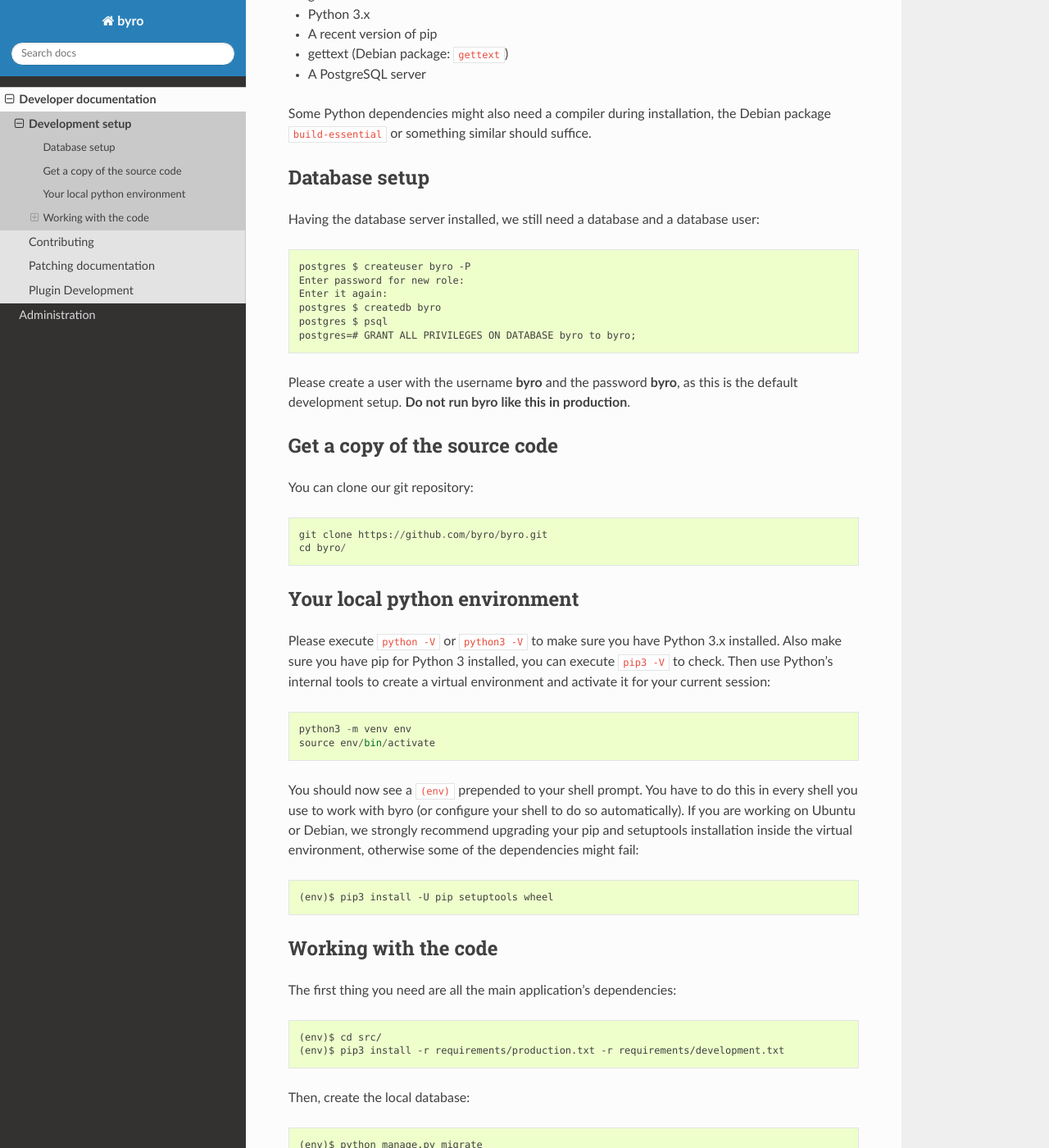
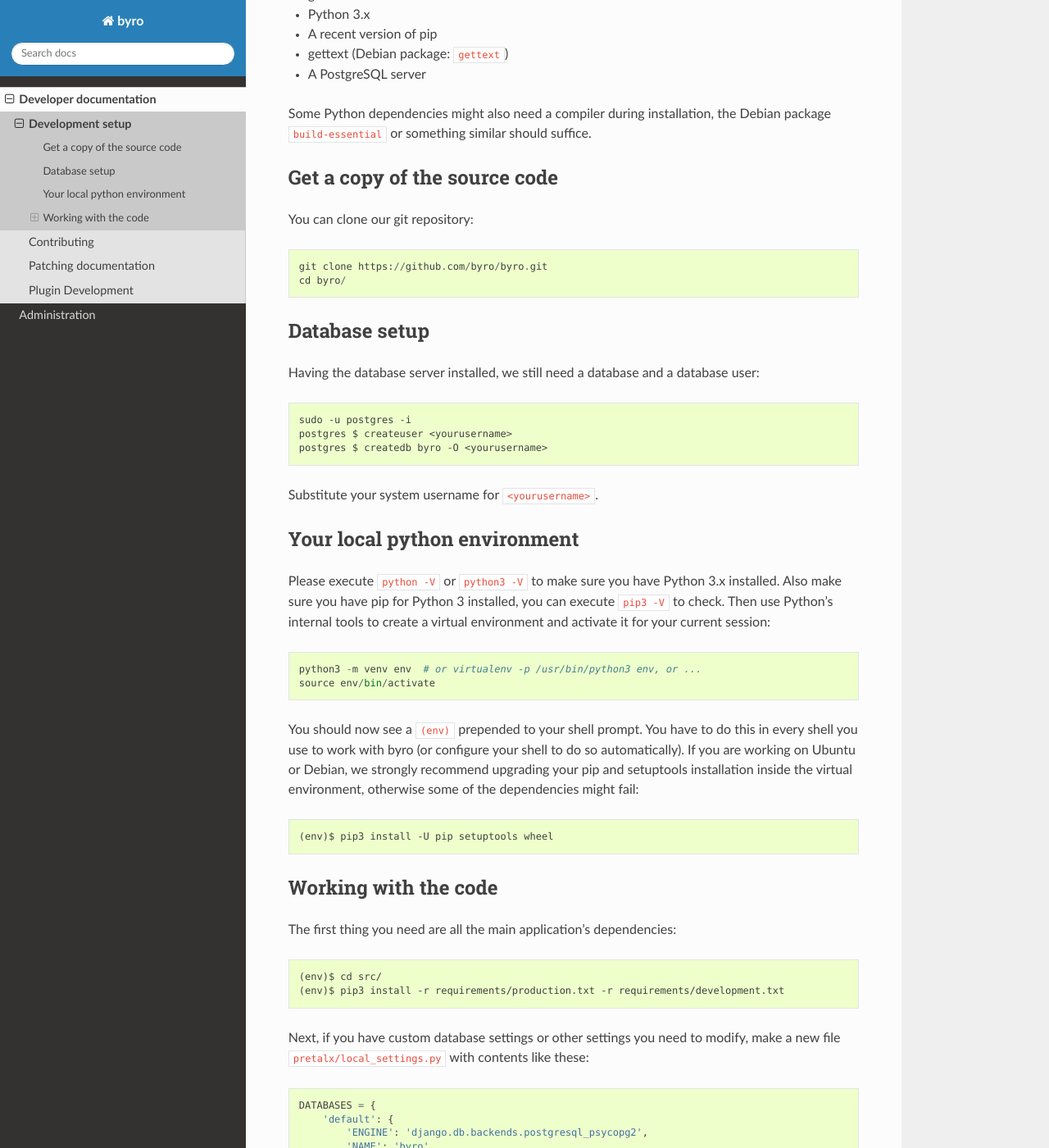
Before and after one commit to byro/byro, a Sphinx documentation site: the page built from docs/developer/setup.rst, in a window 1280 px wide and 1400 px high, scrolled down 322 px. Shown: the whole window at 82% size. Built offline with Sphinx 7.4.7 and the Read the Docs theme 2.0.0, drawn with Linux system fonts in a browser that asks for light colours; the version number could not be read and is left out; some of the changed text lies outside the part shown.

```diff
--- a/docs/developer/setup.rst
+++ b/docs/developer/setup.rst
@@ -16,28 +16,24 @@ Some Python dependencies might also need a compiler during installation, the Deb
 ``build-essential`` or something similar should suffice.
 
 
-Database setup
---------------
-
-Having the database server installed, we still need a database and a database user::
-
-  postgres $ createuser byro -P
-  Enter password for new role:
-  Enter it again:
-  postgres $ createdb byro
-  postgres $ psql
-  postgres=# GRANT ALL PRIVILEGES ON DATABASE byro to byro;
-
-Please create a user with the username **byro** and the password **byro**, as
-this is the default development setup. **Do not run byro like this in
-production**.
-
 Get a copy of the source code
 -----------------------------
 You can clone our git repository::
 
     git clone https://github.com/byro/byro.git
     cd byro/
+
+
+Database setup
+--------------
+
+Having the database server installed, we still need a database and a database user::
+
+  sudo -u postgres -i
+  postgres $ createuser <yourusername>
+  postgres $ createdb byro -O <yourusername>
+
+Substitute your system username for ``<yourusername>``.
 
 
 Your local python environment
@@ -48,7 +44,7 @@ installed. Also make sure you have pip for Python 3 installed, you can execute `
 Then use Python's internal tools to create a virtual environment and activate it for your current
 session::
 
-    python3 -m venv env
+    python3 -m venv env  # or virtualenv -p /usr/bin/python3 env, or ...
     source env/bin/activate
 
 You should now see a ``(env)`` prepended to your shell prompt. You have to do this in every shell
@@ -65,6 +61,19 @@ The first thing you need are all the main application's dependencies::
 
     (env)$ cd src/
     (env)$ pip3 install -r requirements/production.txt -r requirements/development.txt
+
+Next, if you have custom database settings or other settings you need to modify, make a new
+file ``pretalx/local_settings.py`` with contents like these::
+
+    DATABASES = {
+        'default': {
+            'ENGINE': 'django.db.backends.postgresql_psycopg2',
+            'NAME': 'byro',
+            'USER': 'byro',
+            'PASSWORD': 'byro',
+            'HOST': 'localhost',
+        }
+    }
 
 Then, create the local database::
 
```
Also changed, not shown: README.rst (+2 -81 lines).
